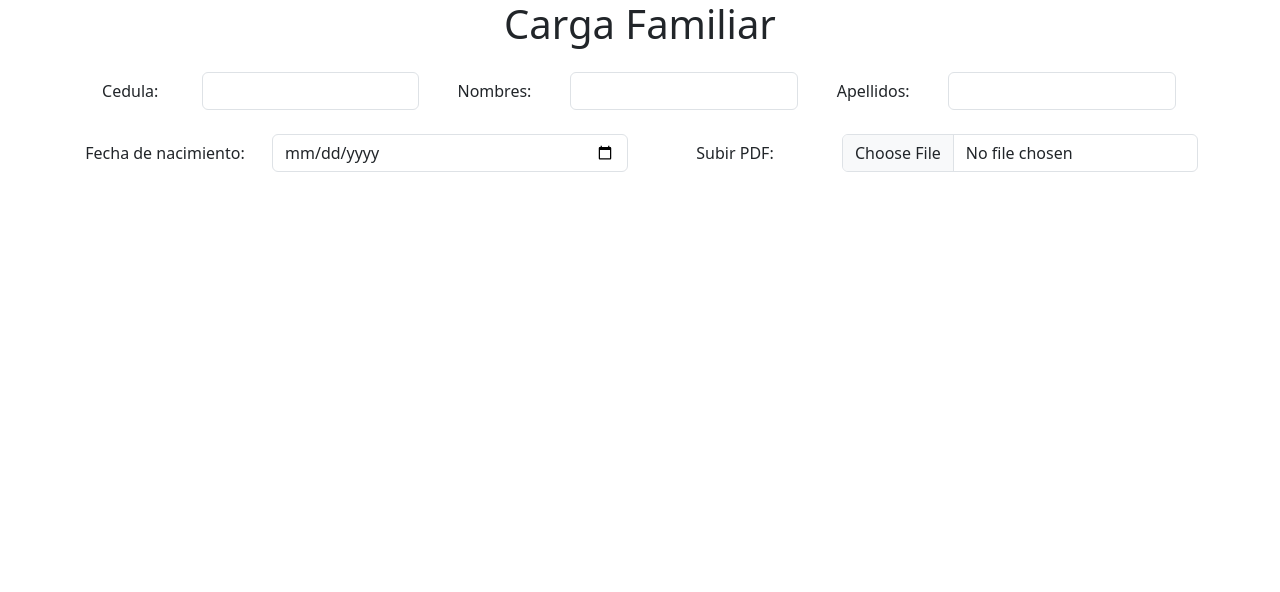
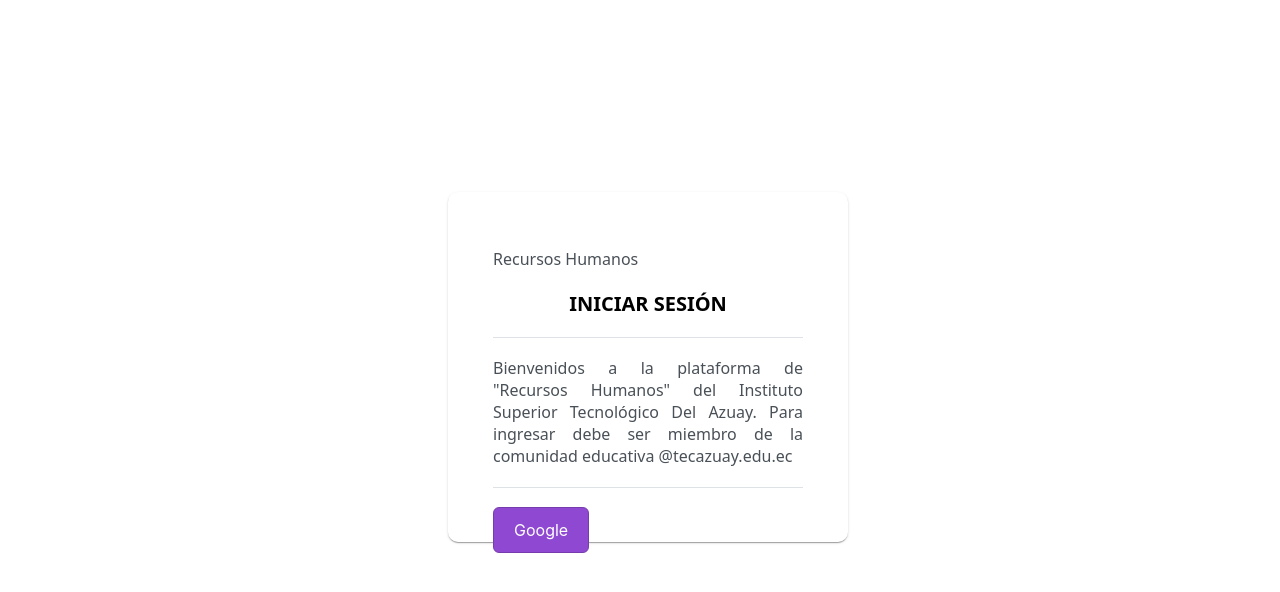
Before and after one commit to Alexcuenca12/talento-humano, a React (Create React App) app: page / in a window 1280 px wide. Shown: the top 592 px of the page. Built offline with nearby package versions, Linux system fonts and the light colour scheme.

Commit message:
Revert "CargaFamiliar"
This reverts commit a673b81c96452e83fc57513fb9dca0d532633078.

```diff
--- a/package.json
+++ b/package.json
@@ -12,7 +12,6 @@
     "@types/react-dom": "^18.2.4",
     "@types/react-router-dom": "^5.3.3",
     "axios": "^1.3.4",
-    "bootstrap": "^5.3.0",
     "primeicons": "^6.0.1",
     "primereact": "^9.3.1",
     "react": "^18.2.0",
--- a/src/App.tsx
+++ b/src/App.tsx
@@ -2,13 +2,10 @@
 import logo from './logo.svg';
 import './App.css';
 import Login from './views/Login/LoginContext';
-import CargaFamiliar from "./views/CargaFamiliar/CargaFamiliar";
-
-import 'bootstrap/dist/css/bootstrap.css';
 
 function App() {
   return (
-  <CargaFamiliar/>
+  <Login/>
   );
 }
 
--- a/src/views/CargaFamiliar/CargaFamiliar.tsx
+++ /dev/null
@@ -1,58 +0,0 @@
-import React from 'react'
-
-export default function CargaFamiliar() {
-    return (
-        <div>
-
-            <h1 className="text-center mb-4 ">Carga Familiar</h1>
-            <div className="container text-center">
-                <div className="row row-cols-auto mb-4">
-                    <div className="col">
-                        <div className="form-group row">
-                            <label htmlFor="cedula" className="col-sm col-form-label">Cedula:</label>
-                            <div className="col-sm-8">
-                                <input type="text" className="form-control" id="cedula" />
-                            </div>
-
-                        </div>
-                    </div>
-                    <div className="col">
-                        <div className="form-group row">
-                            <label htmlFor="nombres" className="col-sm col-form-label">Nombres: </label>
-                            <div className="col-sm-8">
-                                <input type="text" className="form-control" id="nombres" />
-                            </div>
-                        </div>
-                    </div>
-                    <div className="col">
-                        <div className="form-group row">
-                            <label htmlFor="input3" className="col-sm col-form-label">Apellidos: </label>
-                            <div className="col-sm-8">
-                                <input type="text" className="form-control" id="input3" />
-                            </div>
-                        </div>
-                    </div>
-                </div>
-                <div className="row">
-                    <div className="col">
-                        <div className="form-group row">
-                            <label htmlFor="fecha" className="col-sm col-form-label">Fecha de nacimiento: </label>
-                            <div className="col-sm-8">
-                            <input type="date" className="form-control" id="fecha" />
-                            </div>
-                        </div>
-                    </div>
-                    <div className="col">
-                        <div className="form-group row">
-                            <label htmlFor="archivo" className="col-sm col-form-label">Subir PDF: </label>
-                            <div className="col-sm-8">
-                            <input type="file" className="form-control" id="archivo" />
-                            </div>
-                        </div>
-                    </div>
-                </div>
-            </div>
-
-        </div>
-    )
-}
```
Also changed, not shown: 1 other file (tests, documents, lock files or other folders).
